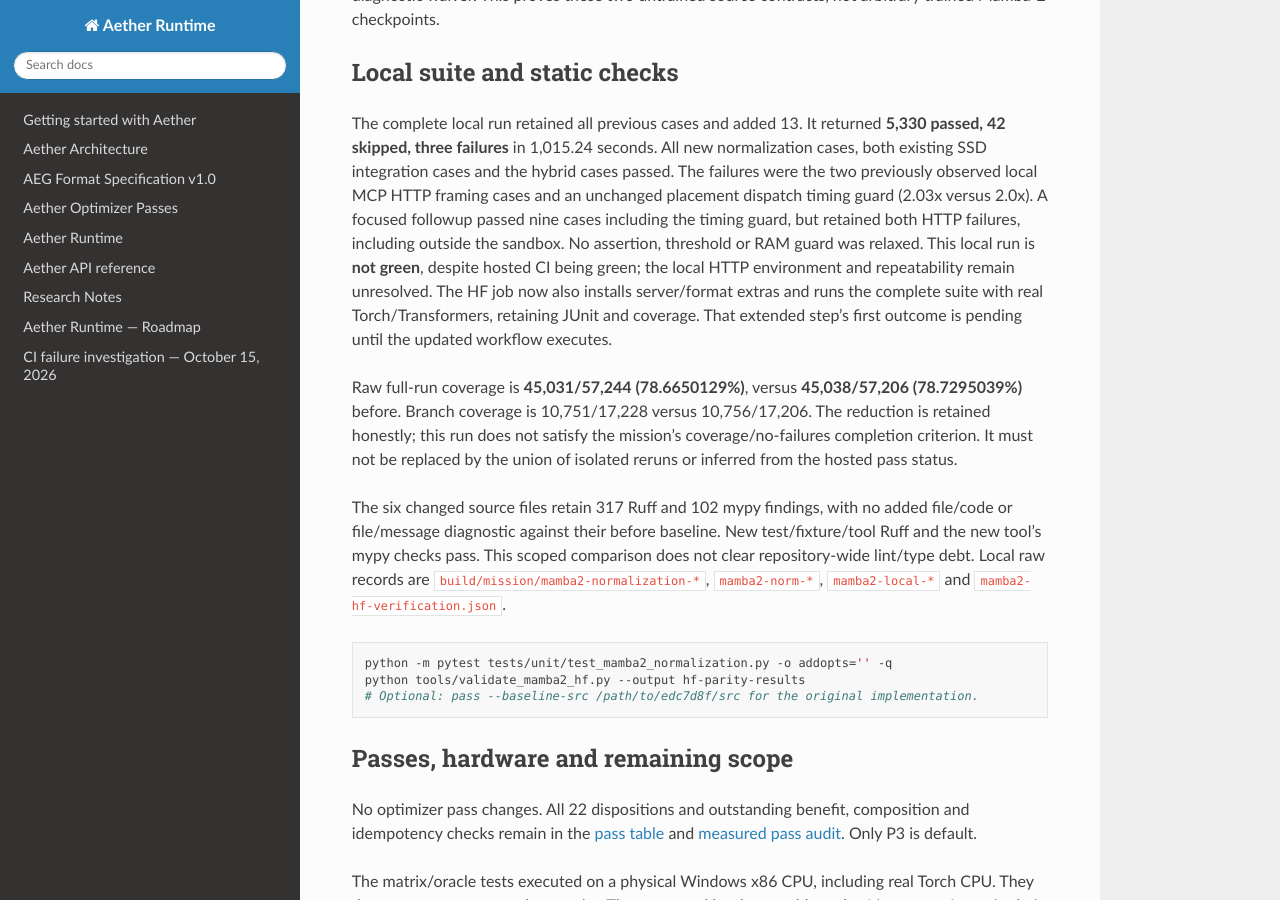
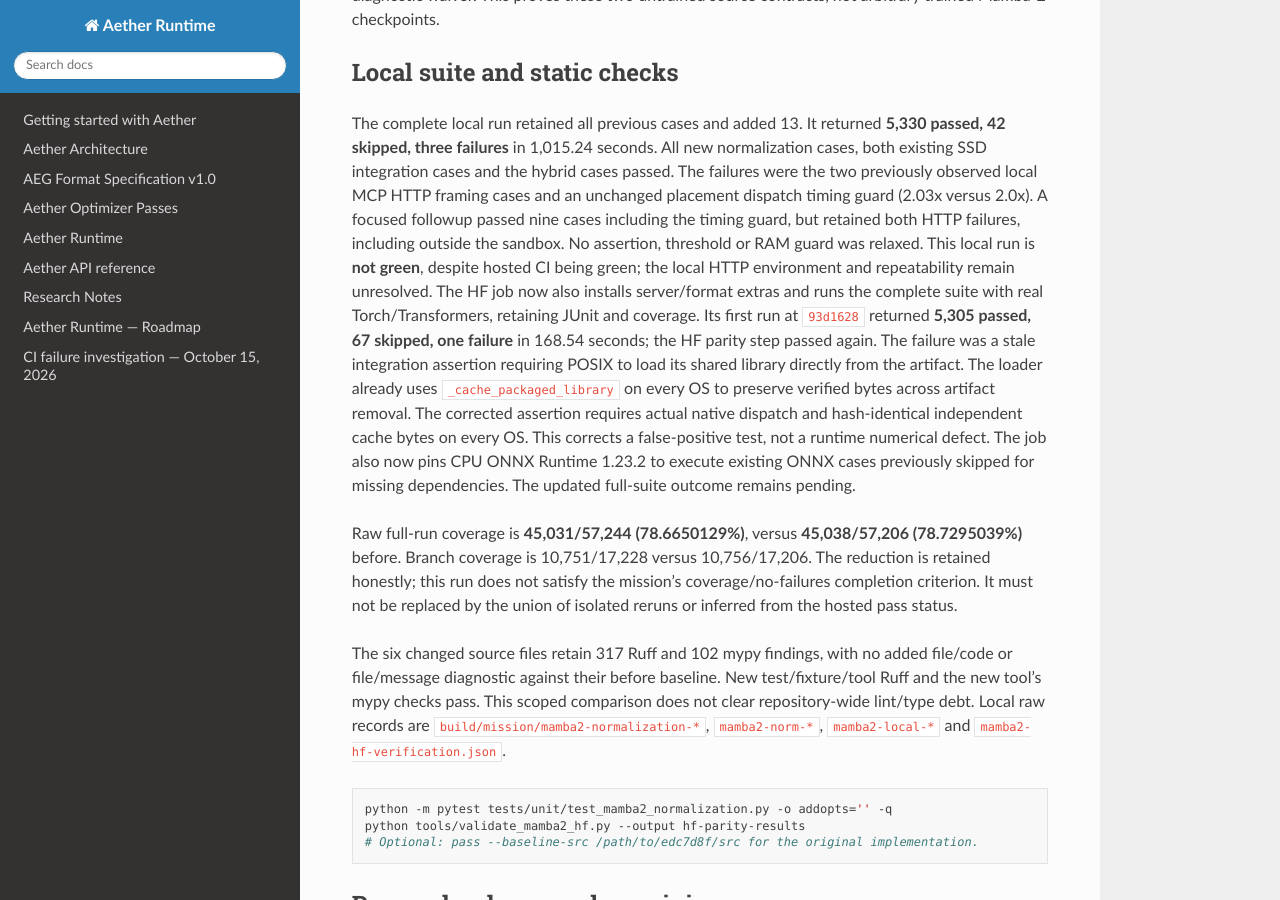
Before and after one commit to iamkaleemsajjad-hue/Aether, a Sphinx documentation site: the page built from docs/mission-mamba2-normalization.md, in a window 1280 px wide and 900 px high, scrolled down 3261 px. Built offline with Sphinx 7.4.7 and the Read the Docs theme 3.1.0, drawn with Linux system fonts in a browser that asks for light colours.

Commit message:
test: verify native cache lifetime across CPU hosts

```diff
--- a/docs/mission-mamba2-normalization.md
+++ b/docs/mission-mamba2-normalization.md
@@ -157,8 +157,16 @@ both HTTP failures, including outside the sandbox. No assertion, threshold or
 RAM guard was relaxed. This local run is **not green**, despite hosted CI being
 green; the local HTTP environment and repeatability remain unresolved.
 The HF job now also installs server/format extras and runs the complete suite
-with real Torch/Transformers, retaining JUnit and coverage. That extended
-step's first outcome is pending until the updated workflow executes.
+with real Torch/Transformers, retaining JUnit and coverage. Its first run at
+`93d1628` returned **5,305 passed, 67 skipped, one failure** in 168.54 seconds;
+the HF parity step passed again. The failure was a stale integration assertion
+requiring POSIX to load its shared library directly from the artifact. The
+loader already uses `_cache_packaged_library` on every OS to preserve verified
+bytes across artifact removal. The corrected assertion requires actual native
+dispatch and hash-identical independent cache bytes on every OS. This corrects
+a false-positive test, not a runtime numerical defect. The job also now pins
+CPU ONNX Runtime 1.23.2 to execute existing ONNX cases previously skipped for
+missing dependencies. The updated full-suite outcome remains pending.
 
 Raw full-run coverage is **45,031/57,244 (78.6650129%)**, versus
 **45,038/57,206 (78.7295039%)** before. Branch coverage is 10,751/17,228 versus
```
Also changed, not shown: CHANGELOG.md (+3 -0 lines), 2 other files.
